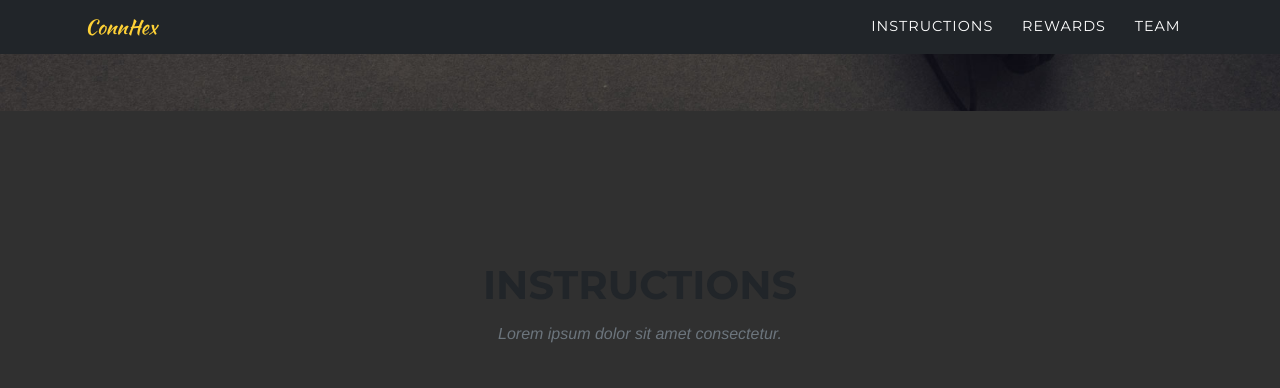
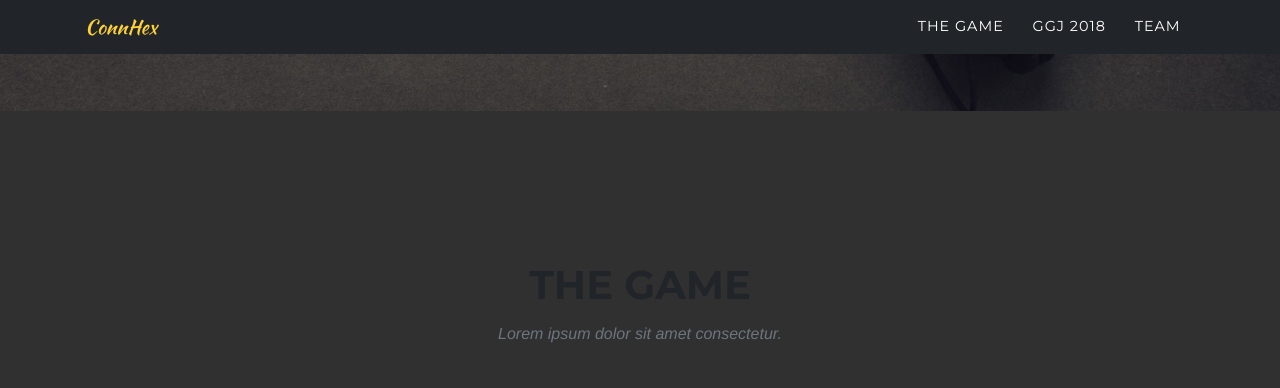
Before and after one commit to ConnHex/connhex.github.io, a Jekyll site: the page built from index.html, in a window 1280 px wide and 900 px high, scrolled down 583 px. Shown: the top 388 px of the window. Built offline with Jekyll 4.4.1, drawn with Linux system fonts in a browser that asks for light colours; some web fonts are replaced; the list of posts is cut into pages by our own code.

Commit message:
I got this...

```diff
--- a/_includes/header.html
+++ b/_includes/header.html
@@ -2,21 +2,15 @@
 <nav class="navbar navbar-expand-lg navbar-dark fixed-top" id="mainNav">
   <div class="container">
     <a class="navbar-brand js-scroll-trigger" href="#page-top">ConnHex</a>
-        <button class="navbar-toggler navbar-toggler-right" type="button" data-toggle="collapse" data-target="#navbarResponsive" aria-controls="navbarResponsive" aria-expanded="false" aria-label="Toggle navigation">
-          Menu
-          <i class="fa fa-bars"></i>
+    <button class="navbar-toggler navbar-toggler-right" type="button" data-toggle="collapse" data-target="#navbarResponsive"
+      aria-controls="navbarResponsive" aria-expanded="false" aria-label="Toggle navigation">
+      Menu<i class="fa fa-bars"></i>
     </button>
     <div class="collapse navbar-collapse" id="navbarResponsive">
       <ul class="navbar-nav text-uppercase ml-auto">
-            <li class="nav-item">
-              <a class="nav-link js-scroll-trigger" href="#instructions">Instructions</a>
-            </li>
-            <li class="nav-item">
-              <a class="nav-link js-scroll-trigger" href="#prizes">Rewards</a>
-            </li>
-            <li class="nav-item">
-              <a class="nav-link js-scroll-trigger" href="#team">Team</a>
-            </li>
+        <li class="nav-item"><a class="nav-link js-scroll-trigger" href="#game">The Game</a></li>
+        <li class="nav-item"><a class="nav-link js-scroll-trigger" href="#ggj">GGJ 2018</a></li>
+        <li class="nav-item"><a class="nav-link js-scroll-trigger" href="#team">Team</a></li>
       </ul>
     </div>
   </div>
--- a/index.html
+++ b/index.html
@@ -2,7 +2,7 @@
 layout: default
 ---
 
-<!-- Game jumbotron -->
+<!-- Main Jumbotron -->
 <header class="masthead">
   <div class="container">
     <div class="intro-text">
@@ -13,12 +13,12 @@ layout: default
   </div>
 </header>
 
-<!-- Instructions -->
-<section id="instructions" class="bg-dark">
+<!-- The game -->
+<section id="game" class="bg-dark">
   <div class="container">
     <div class="row">
       <div class="col-lg-12 text-center">
-        <h2 class="section-heading text-uppercase">Instructions</h2>
+        <h2 class="section-heading text-uppercase">The Game</h2>
         <h3 class="section-subheading text-muted">Lorem ipsum dolor sit amet consectetur.</h3>
       </div>
     </div>
@@ -55,8 +55,8 @@ layout: default
 </section>
 
 <!-- Global Game Jam section -->
-<section class="bg-dark" id="prizes">
-  <div class="prizes">
+<section id="ggj" class="bg-dark">
+  <div class="ggj">
     <div class="row">
       <div class="col-lg-12 text-center">
         <h2 class="section-heading text-uppercase">A section about the GGJ</h2>
```
Lines whose indentation alone changed are shown as unchanged.
